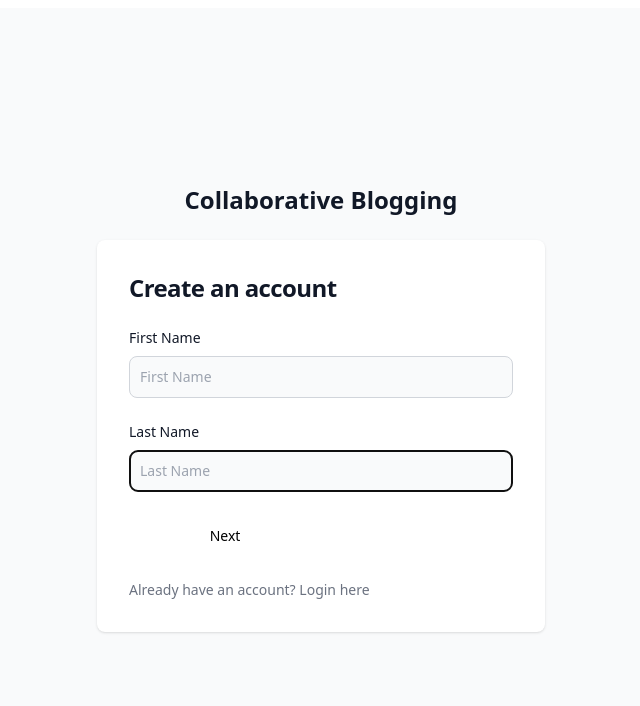
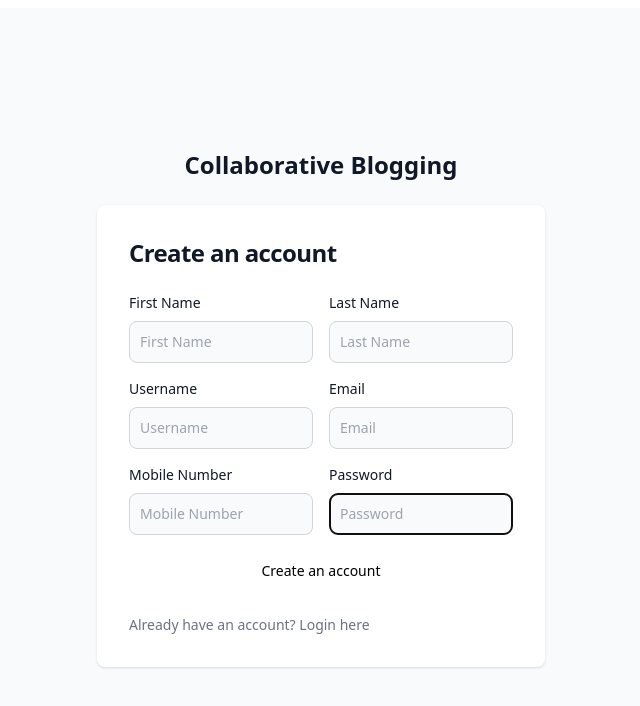
Before and after one commit to rankr6/Collaborative-Blogging-Frontend, a React (Vite) app: page /signup in a window 1280 px wide. Shown: the top 706 px of the page, without its empty margins (319-959 px from the left). Built offline with nearby package versions, Linux system fonts and the light colour scheme.

Commit message:
validation added for sign up form

```diff
--- a/src/pages/signup/SignupForm.tsx
+++ b/src/pages/signup/SignupForm.tsx
@@ -1,4 +1,4 @@
-import React, { useState } from "react";
+import React from "react";
 import { useNavigate } from "react-router-dom";
 import { useForm, SubmitHandler } from "react-hook-form";
 import { API_ENDPOINT } from "../../config/constants";
@@ -16,13 +16,9 @@ type FormValues = {
 
 const SignupForm: React.FC = () => {
   const navigate = useNavigate();
-  const [step, setStep] = useState(1);
   const { register, handleSubmit, formState: { errors } } = useForm<FormValues>();
 
   const onSubmit: SubmitHandler<FormValues> = async (data) => {
-    if (step === 1) {
-      setStep(2);
-    } else {
     try {
       const response = await fetch(`${API_ENDPOINT}/users`, {
         method: "POST",
@@ -49,11 +45,7 @@ const SignupForm: React.FC = () => {
       console.error("Sign-up failed:", error);
       toast.error("Sign-up failed. Please check your information and try again.");
     }
-    }
   };
-
-  const nextStep = () => setStep(step + 1);
-  const prevStep = () => setStep(step - 1);
 
   return (
     <section className="bg-gray-50 dark:bg-gray-900">
@@ -67,58 +59,42 @@ const SignupForm: React.FC = () => {
             <h1 className="text-xl font-bold leading-tight tracking-tight text-gray-900 md:text-2xl dark:text-white">
               Create an account
             </h1>
-            <form className="space-y-4 md:space-y-6" onSubmit={handleSubmit(onSubmit)}>
-              {step === 1 && (
-                <>
+            <form className="grid grid-cols-2 gap-4" onSubmit={handleSubmit(onSubmit)}>
               <div>
                 <label htmlFor="firstName" className="block mb-2 text-sm font-medium text-gray-900 dark:text-white">First Name</label>
-                    <input type="text" id="firstName" autoFocus {...register("firstName", { required: true })} className="bg-gray-50 border border-gray-300 text-gray-900 sm:text-sm rounded-lg focus:ring-primary-600 focus:border-primary-600 block w-full p-2.5 dark:bg-gray-700 dark:border-gray-600 dark:placeholder-gray-400 dark:text-white dark:focus:ring-blue-500 dark:focus:border-blue-500" placeholder="First Name" />
+                <input type="text" id="firstName" autoFocus {...register("firstName", { required: true, pattern: /^[a-zA-Z]+$/ })} className={`bg-gray-50 border border-gray-300 text-gray-900 sm:text-sm rounded-lg focus:ring-primary-600 focus:border-primary-600 block w-full p-2.5 dark:bg-gray-700 dark:border-gray-600 dark:placeholder-gray-400 dark:text-white dark:focus:ring-blue-500 dark:focus:border-blue-500 ${errors.firstName ? "border-red-500" : ""}`} placeholder="First Name" />
+                {errors.firstName && <span className="text-red-500">Please enter a valid first name</span>}
               </div>
               <div>
                 <label htmlFor="lastName" className="block mb-2 text-sm font-medium text-gray-900 dark:text-white">Last Name</label>
-                    <input type="text" id="lastName" autoFocus {...register("lastName", { required: true })} className="bg-gray-50 border border-gray-300 text-gray-900 sm:text-sm rounded-lg focus:ring-primary-600 focus:border-primary-600 block w-full p-2.5 dark:bg-gray-700 dark:border-gray-600 dark:placeholder-gray-400 dark:text-white dark:focus:ring-blue-500 dark:focus:border-blue-500" placeholder="Last Name" />
+                <input type="text" id="lastName" autoFocus {...register("lastName", { required: true, pattern: /^[a-zA-Z]+$/ })} className={`bg-gray-50 border border-gray-300 text-gray-900 sm:text-sm rounded-lg focus:ring-primary-600 focus:border-primary-600 block w-full p-2.5 dark:bg-gray-700 dark:border-gray-600 dark:placeholder-gray-400 dark:text-white dark:focus:ring-blue-500 dark:focus:border-blue-500 ${errors.lastName ? "border-red-500" : ""}`} placeholder="Last Name" />
+                {errors.lastName && <span className="text-red-500">Please enter a valid last name</span>}
               </div>
-                </>
-              )}
-              {step === 2 && (
-                <>
               <div>
                 <label htmlFor="username" className="block mb-2 text-sm font-medium text-gray-900 dark:text-white">Username</label>
-                    <input type="text" id="username" autoFocus {...register("username", { required: true })} className="bg-gray-50 border border-gray-300 text-gray-900 sm:text-sm rounded-lg focus:ring-primary-600 focus:border-primary-600 block w-full p-2.5 dark:bg-gray-700 dark:border-gray-600 dark:placeholder-gray-400 dark:text-white dark:focus:ring-blue-500 dark:focus:border-blue-500" placeholder="Username" />
+                <input type="text" id="username" autoFocus {...register("username", { required: true })} className={`bg-gray-50 border border-gray-300 text-gray-900 sm:text-sm rounded-lg focus:ring-primary-600 focus:border-primary-600 block w-full p-2.5 dark:bg-gray-700 dark:border-gray-600 dark:placeholder-gray-400 dark:text-white dark:focus:ring-blue-500 dark:focus:border-blue-500 ${errors.username ? "border-red-500" : ""}`} placeholder="Username" />
+                {errors.username && <span className="text-red-500">Username is required</span>}
               </div>
               <div>
                 <label htmlFor="email" className="block mb-2 text-sm font-medium text-gray-900 dark:text-white">Email</label>
-                    <input type="email" id="email" autoFocus {...register("email", { required: true })} className="bg-gray-50 border border-gray-300 text-gray-900 sm:text-sm rounded-lg focus:ring-primary-600 focus:border-primary-600 block w-full p-2.5 dark:bg-gray-700 dark:border-gray-600 dark:placeholder-gray-400 dark:text-white dark:focus:ring-blue-500 dark:focus:border-blue-500" placeholder="Email" />
+                <input type="email" id="email" autoFocus {...register("email", { required: true })} className={`bg-gray-50 border border-gray-300 text-gray-900 sm:text-sm rounded-lg focus:ring-primary-600 focus:border-primary-600 block w-full p-2.5 dark:bg-gray-700 dark:border-gray-600 dark:placeholder-gray-400 dark:text-white dark:focus:ring-blue-500 dark:focus:border-blue-500 ${errors.email ? "border-red-500" : ""}`} placeholder="Email" />
+                {errors.email && <span className="text-red-500">Email is required</span>}
               </div>
-                </>
-              )}
-              {step === 3 && (
-                <>
               <div>
                 <label htmlFor="mobileNumber" className="block mb-2 text-sm font-medium text-gray-900 dark:text-white">Mobile Number</label>
-                    <input type="tel" id="mobileNumber" autoFocus {...register("mobileNumber", { required: true })} className="bg-gray-50 border border-gray-300 text-gray-900 sm:text-sm rounded-lg focus:ring-primary-600 focus:border-primary-600 block w-full p-2.5 dark:bg-gray-700 dark:border-gray-600 dark:placeholder-gray-400 dark:text-white dark:focus:ring-blue-500 dark:focus:border-blue-500" placeholder="Mobile Number" />
+                <input type="tel" id="mobileNumber" autoFocus {...register("mobileNumber", { required: true, pattern: /^[0-9]{10}$/ })} className={`bg-gray-50 border border-gray-300 text-gray-900 sm:text-sm rounded-lg focus:ring-primary-600 focus:border-primary-600 block w-full p-2.5 dark:bg-gray-700 dark:border-gray-600 dark:placeholder-gray-400 dark:text-white dark:focus:ring-blue-500 dark:focus:border-blue-500 ${errors.mobileNumber ? "border-red-500" : ""}`} placeholder="Mobile Number" />
+                {errors.mobileNumber && <span className="text-red-500">Please enter a valid 10-digit mobile number</span>}
               </div>
               <div>
                 <label htmlFor="password" className="block mb-2 text-sm font-medium text-gray-900 dark:text-white">Password</label>
-                    <input type="password" id="password" autoFocus {...register("password", { required: true })} className="bg-gray-50 border border-gray-300 text-gray-900 sm:text-sm rounded-lg focus:ring-primary-600 focus:border-primary-600 block w-full p-2.5 dark:bg-gray-700 dark:border-gray-600 dark:placeholder-gray-400 dark:text-white dark:focus:ring-blue-500 dark:focus:border-blue-500" placeholder="Password" />
-                    {errors.password && <span>This field is required</span>}
+                <input type="password" id="password" autoFocus {...register("password", { required: true })} className={`bg-gray-50 border border-gray-300 text-gray-900 sm:text-sm rounded-lg focus:ring-primary-600 focus:border-primary-600 block w-full p-2.5 dark:bg-gray-700 dark:border-gray-600 dark:placeholder-gray-400 dark:text-white dark:focus:ring-blue-500 dark:focus:border-blue-500 ${errors.password ? "border-red-500" : ""}`} placeholder="Password" />
+                {errors.password && <span className="text-red-500">Password is required</span>}
               </div>
-                </>
-              )}
-              <div className="flex justify-between">
-                {step !== 1 && (
-                  <button onClick={prevStep} className="w-1/2 mr-2 text-gray-700 bg-gray-200 hover:bg-gray-300 focus:ring-4 focus:outline-none focus:ring-gray-300 font-medium rounded-lg text-sm px-5 py-2.5 text-center dark:bg-gray-600 dark:hover:bg-gray-700 dark:focus:ring-gray-800">Previous</button>
-                )}
-                {step !== 3 ? (
-                  <button onClick={nextStep} className="w-1/2 text-blue bg-primary-600 hover:bg-primary-700 focus:ring-4 focus:outline-none focus:ring-primary-300 font-medium rounded-lg text-sm px-5 py-2.5 text-center dark:bg-primary-600 dark:hover:bg-primary-700 dark:focus:ring-primary-800">Next</button>
-                ) : (
-                  <button type="submit" className="w-1/2 text-blue bg-primary-600 hover:bg-primary-700 focus:ring-4 focus:outline-none focus:ring-primary-300 font-medium rounded-lg text-sm px-5 py-2.5 text-center dark:bg-primary-600 dark:hover:bg-primary-700 dark:focus:ring-primary-800">Create an account</button>
-                )}
-              </div>
+              <button type="submit" className="col-span-2 w-full text-blue bg-primary-600 hover:bg-primary-700 focus:ring-4 focus:outline-none focus:ring-primary-300 font-medium rounded-lg text-sm px-5 py-2.5 text-center dark:bg-primary-600 dark:hover:bg-primary-700 dark:focus:ring-primary-800">Create an account</button>
+            </form>
             <p className="text-sm font-light text-gray-500 dark:text-gray-400">
               Already have an account? <a href="/signin" className="font-medium text-primary-600 hover:underline dark:text-primary-500">Login here</a>
             </p>
-            </form>
           </div>
         </div>
       </div>
```
Also changed, not shown: 1 other file (tests, documents, lock files or other folders). Lines whose indentation alone changed are shown as unchanged.
